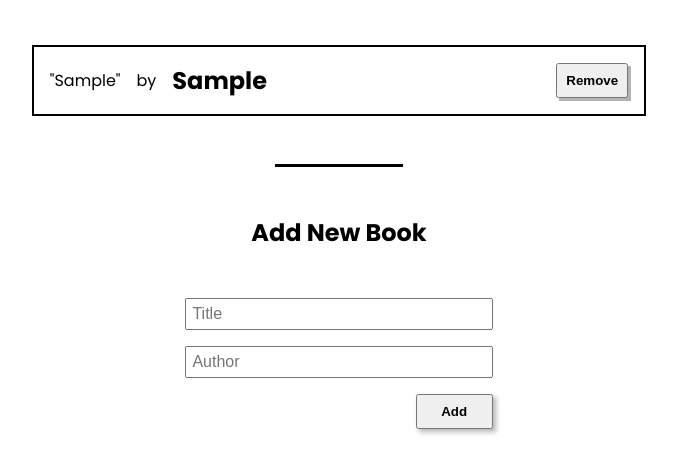
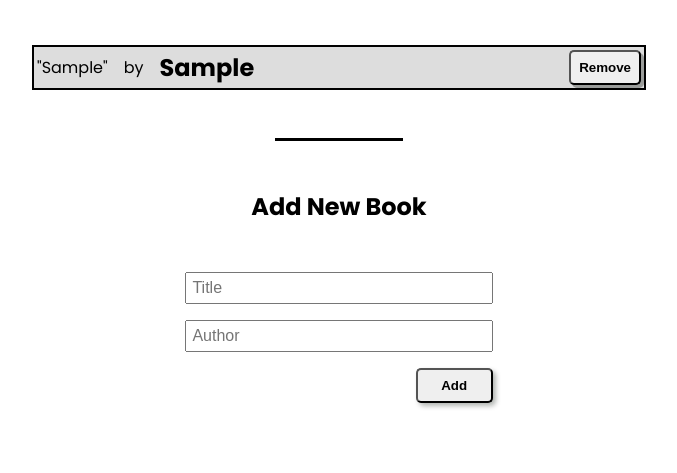
Before and after one commit to Innocent259/Awesome_books, a website: page index.html in a window 1280 px wide. Both pictures are taken after typing "Sample", "Sample" into the empty fields and a click on the button "Add". Shown: the part 51-524 px from the top of the page, without its empty margins (301-978 px from the left). Drawn offline with Linux system fonts and the light colour scheme.

Commit message:
Modify index.css file to improve design appearance

```diff
--- a/index.css
+++ b/index.css
@@ -47,6 +47,7 @@ input {
   width: 25%;
   font-weight: bold;
   align-self: flex-end;
+  border-radius: 5px;
 }
 
 .remove-book {
@@ -55,22 +56,28 @@ input {
   font-weight: bold;
   text-decoration: none;
   text-decoration-color: #000;
+  border-radius: 5px;
 }
 
 .booklist {
   width: 60%;
+  max-height: 40vh;
+  overflow-y: scroll;
   margin: auto;
   display: flex;
   flex-direction: column;
-  gap: 0.5rem;
   border: 2px solid #000;
 }
 
 .dynamic-list {
-  padding: 1rem;
+  padding: 0.2rem;
   display: flex;
   align-items: center;
   justify-content: space-between;
+}
+
+.even {
+  background-color: #ddd;
 }
 
 .books-container {
--- a/index.js
+++ b/index.js
@@ -31,7 +31,7 @@ class BookCollection {
 
     this.booksCollection.forEach((book, index) => {
       const bookElement = document.createElement('div');
-      bookElement.className = 'dynamic-list';
+      bookElement.className = index % 2 === 0 ? 'even dynamic-list' : 'odd dynamic-list';
       bookElement.innerHTML = `
         <span class="books-container">
           <p>"${book.title}"</p>
```
